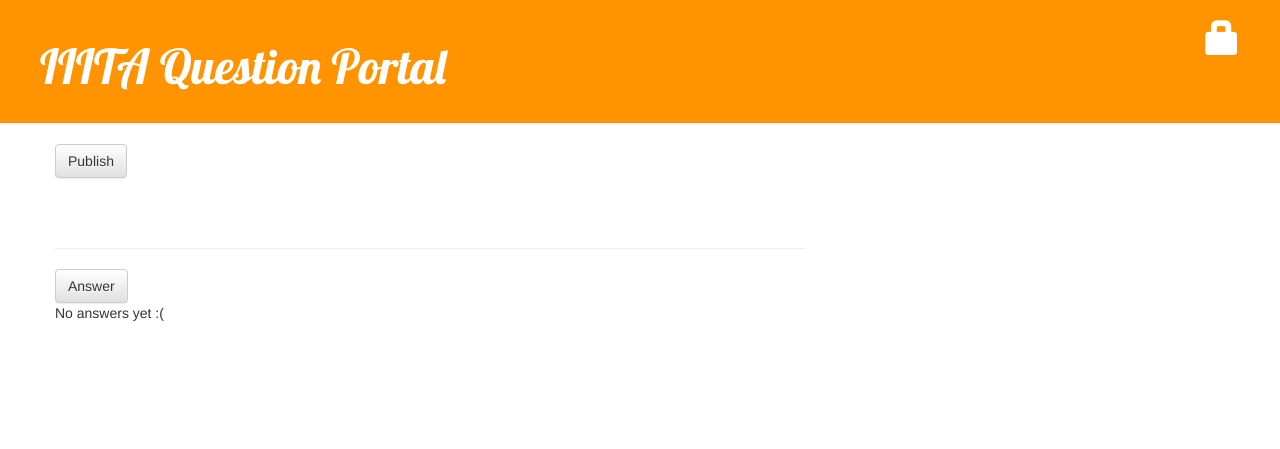
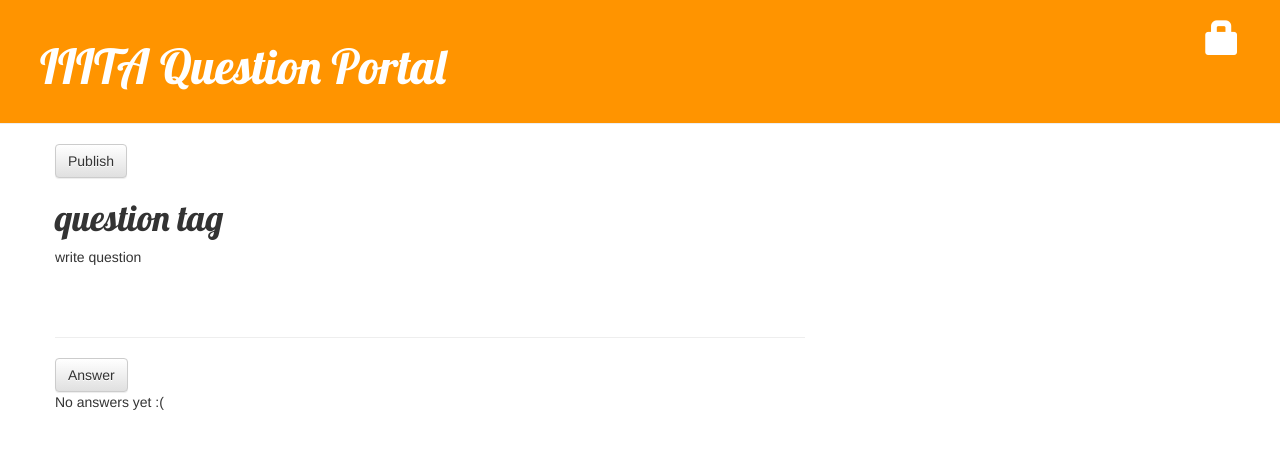
Before and after one commit to ananya/qaportal, a Django app: page /post/18/ in a window 1280 px wide. Shown: the top 449 px of the page. Run offline with Django 3.2, Linux system fonts and the light colour scheme; data comes from the database, SQL or seed files in the repository; both versions use the stored data as it was after the commit; data that the repository does not hold is empty; some libraries are stand-ins or nearby versions.

Commit message:
fixed publish url

```diff
--- a/blog/templates/blog/post_detail.html
+++ b/blog/templates/blog/post_detail.html
@@ -16,8 +16,8 @@
             <!-- <a class="btn btn-default" href="{% url 'pwa_make' %}"><span class="glyphicon glyphicon-book"></span></a> -->
 
         {% endif %}
-        <h1>{{ post.title }}</h1>
-        <p>{{ post.text|linebreaksbr }}</p>
+        <h1>{{ post.tag }}</h1>
+        <p>{{ post.question|linebreaksbr }}</p>
     </div>
     <hr>
     <a class="btn btn-default" href="{% url 'add_comment_to_post' pk=post.pk %}">Answer</a>
--- a/blog/templates/blog/post_list.html
+++ b/blog/templates/blog/post_list.html
@@ -6,8 +6,8 @@
             <div class="date">
                 {{ post.published_date }}
             </div>
-            <h1><a href="{% url 'post_detail' pk=post.pk %}">{{ post.title }}</a></h1>
-            <p>{{ post.text|linebreaksbr }}</p>
+            <h1><a href="{% url 'post_detail' pk=post.pk %}">{{ post.tag }}</a></h1>
+            <p>{{ post.question|linebreaksbr }}</p>
             <a href="{% url 'post_detail' pk=post.pk %}">Comments: {{ post.approved_comments.count }}</a>
         </div>
     {% endfor %}
--- a/blog/views.py
+++ b/blog/views.py
@@ -111,7 +111,7 @@ def post_draft_list(request):
 def post_publish(request, pk):
     post = get_object_or_404(Post, pk=pk)
     post.publish()
-    return redirect('post_detail', pk=pk)
+    return redirect('post_list')
 
 @login_required
 def post_remove(request, pk):
```
Also changed, not shown: db.sqlite3.
